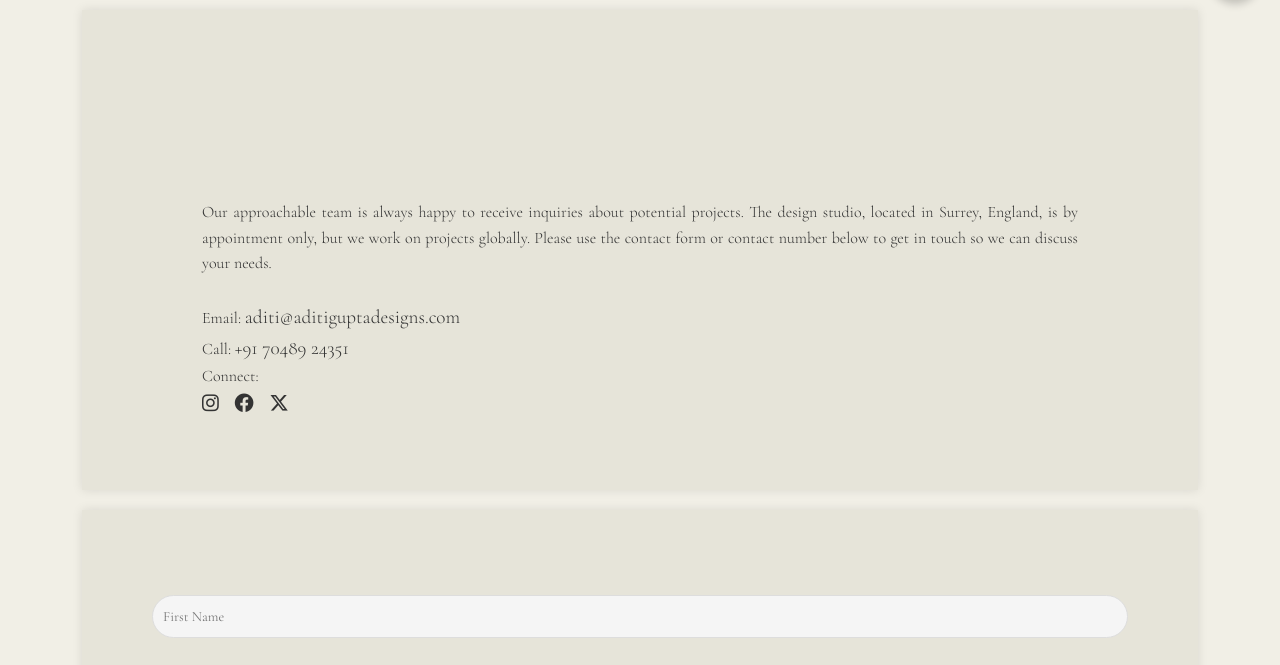
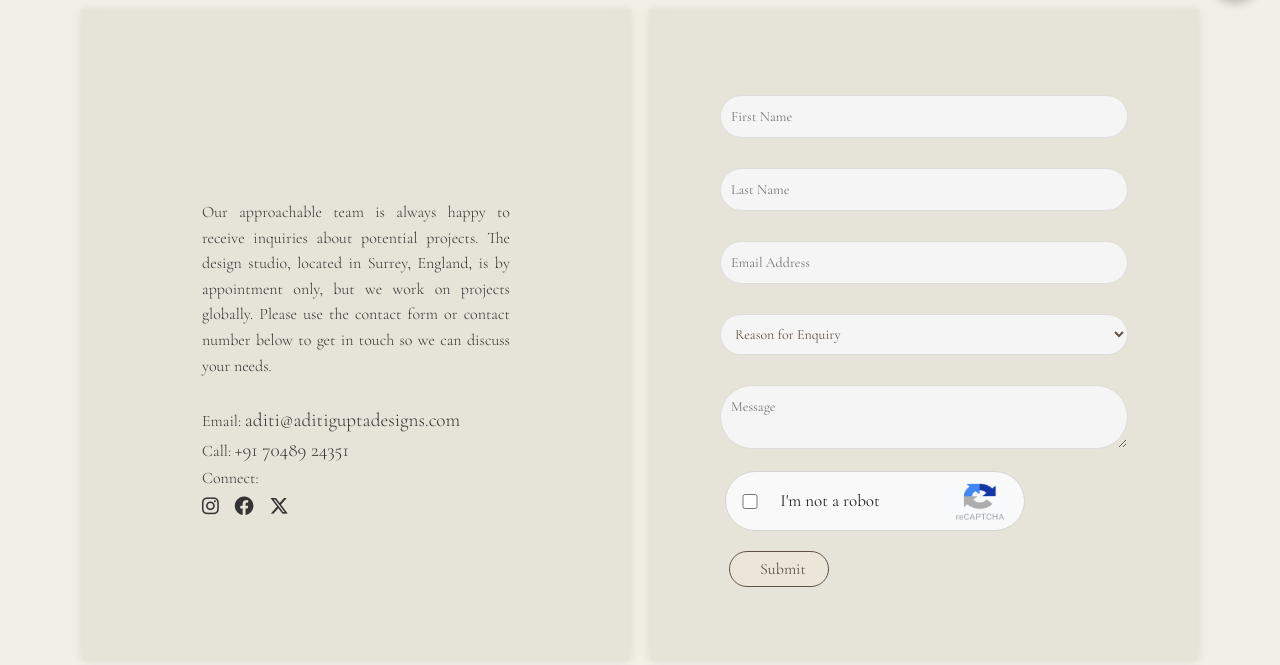
Before and after one commit to meharjuneja/AGD-Studio-, a website: page contactUS/contactUs.refined.html in a window 1280 px wide. Shown: the part 780-1445 px from the top of the page. Drawn offline with nearby package versions, Linux system fonts and the light colour scheme; a web font is replaced by a local one.

Commit message:
fixed styling of contact us page

```diff
--- a/contactUS/contactUs.refined.html
+++ b/contactUS/contactUs.refined.html
@@ -114,6 +114,7 @@
     </div>
 
     <!--More Information  -->
+    <section id="flex-container">
     <div class="container">
         <div class="info-section">
             <p>
@@ -164,6 +165,8 @@
 
           <div id="successMessage" style="display: none; color: green; text-align: center; margin-top: 20px;"></div>
       </div>
+    </div>
+  </section>
 
     <!-- newsletter  -->
     <section class="newsletter">
--- a/contactUS/design06.css
+++ b/contactUS/design06.css
@@ -168,7 +168,7 @@ body {
     justify-content: space-between;
     gap: 20px;
     margin-top: 50px;
-   flex-direction: column;
+   /* flex-direction: column; */
 }
 
 .info-section,
@@ -178,9 +178,21 @@ body {
     padding: 70px;
     /* border-radius: 8px; */
     box-shadow: 0 0 10px rgba(0, 0, 0, 0.1);
-    flex: 1;
-}
-
+    /* flex: 1; */
+}
+
+/* #flex-container{
+    display: flex;
+} */
+.info-section{
+    height: 650px;
+    width: 650px;
+}
+
+.form-section{
+    height: 650px;
+    width: 650px;
+}
 .info-section p {
     font-size: 16px;
     line-height: 1.6;
--- a/package.json
+++ b/package.json
@@ -17,6 +17,7 @@
     "express": "^4.21.2",
     "express-rate-limit": "^7.5.0",
     "helmet": "^8.0.0",
+    "mongodb": "^6.14.2",
     "mongoose": "^8.12.1"
   }
 }
```
Also changed, not shown: 1 other file.
